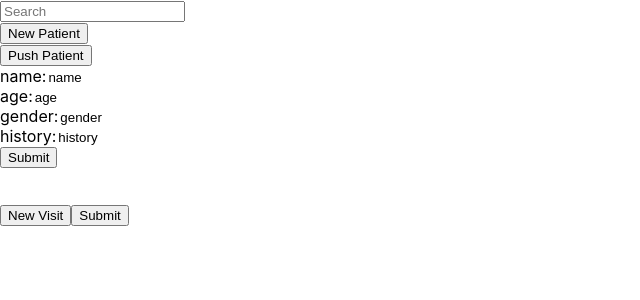
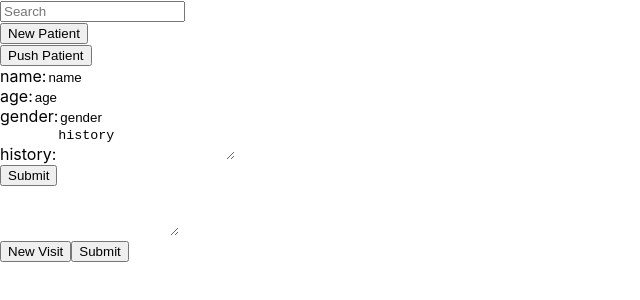
Before and after one commit to farrahs17/Drdad, a React (Create React App) app: page / in a window 1280 px wide. Shown: the top 300 px of the page, without its empty margins (0-640 px from the left). Built offline with nearby package versions, Linux system fonts and the light colour scheme.

Commit message:
textareas now

```diff
--- a/src/App.js
+++ b/src/App.js
@@ -1,5 +1,4 @@
 import React from 'react';
-import logo, { ReactComponent } from './logo.svg';
 import Sidebar from "./Sidebar"
 import PatientView from "./PatientView"
 import LoadingOverlay from "./LoadingOverlay"
--- a/src/LoadingOverlay/LoadingOverlay.js
+++ b/src/LoadingOverlay/LoadingOverlay.js
@@ -7,8 +7,8 @@ function LoadingOverlay(){
             <PatientInterface.Consumer>
                 {context => {
                     return (
-                        <div className={context.state.isLoading ? "show-loader popup": "popup"} id="popup2">
-                            <div class="sp sp-hydrogen"></div>
+                        <div className={context.state.isLoading ? "show-loader popup": "popup"}>
+                            <div className="sp sp-hydrogen"></div>
 
                     </div>)}
                     }
--- a/src/PatientView/BasicInfo.js
+++ b/src/PatientView/BasicInfo.js
@@ -32,11 +32,15 @@ class BasicInfo extends React.Component{
                                     return(
                                         <div className={`${i}-field`}>
                                             <label>{i}:
-                                                <input className={this.state.active ? "input-enabled" : "input-disabled"}
+                                                {i != "history" ? <input className={this.state.active ? "input-enabled" : "input-disabled"}
                                                     value={context.state.currentPatient[i]}
-                                                    onChange={this.handleChange.bind(this,context, i)}
+                                                    onChange={this.handleChange.bind(this, context, i)}
                                                     onFocus={this.handleFocusChange.bind(this)}
-                                                    onBlur={this.handleFocusChange.bind(this)} />
+                                                    onBlur={this.handleFocusChange.bind(this)} /> : <textarea className={this.state.active ? "input-enabled" : "input-disabled"}
+                                                        value={context.state.currentPatient[i]}
+                                                        onChange={this.handleChange.bind(this, context, i)}
+                                                        onFocus={this.handleFocusChange.bind(this)}
+                                                        onBlur={this.handleFocusChange.bind(this)} />}
                                             </label>
                                         </div>
                                     )
--- a/src/PatientView/EntriesList/Entry.js
+++ b/src/PatientView/EntriesList/Entry.js
@@ -19,7 +19,7 @@ class Entry extends React.Component{
             <div className="entry">
                 <p className="entry-date">{this.props.date || ""}</p>
                 <div className="entry-details">
-                    <input className={this.state.active ? "input-enabled" : "input-disabled"}
+                    <textarea className={this.state.active ? "input-enabled" : "input-disabled"}
                         id={this.props.id}
                         defaultValue={this.props.details}
                         onChange={this.handleChange.bind(this)}
```
